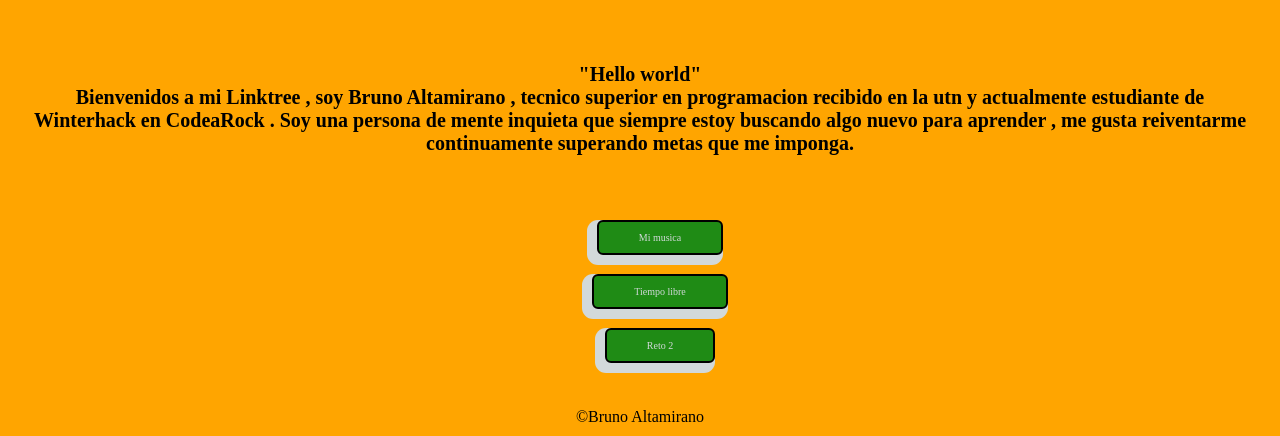
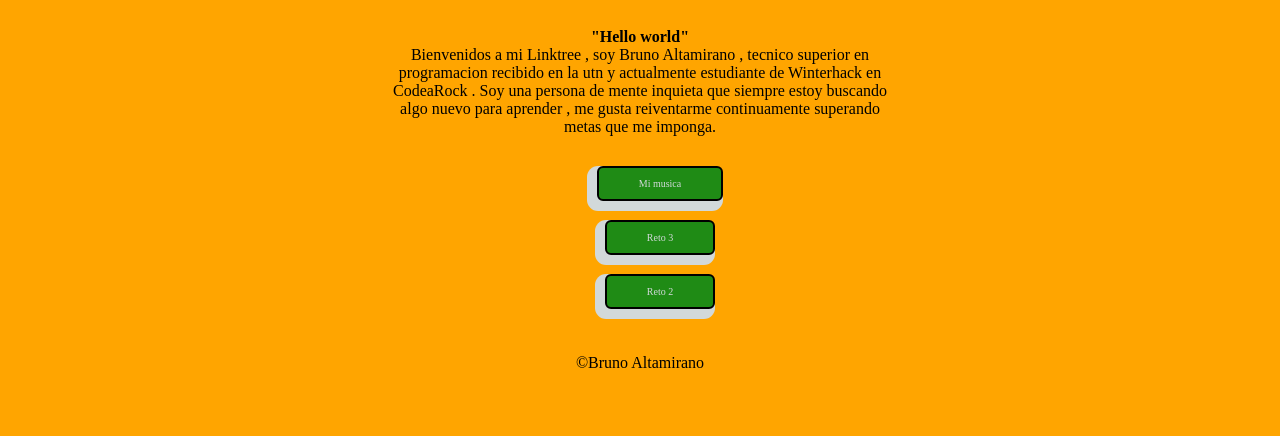
Before and after one commit to Bruno-90/Bruno-90.github.io, a plain HTML site: page index.html in a window 1280 px wide. Shown: the part 470-906 px from the top of the page. After the commit the page ends 852 px from the top, so only its background shows below. Drawn offline with Linux system fonts and the light colour scheme.

Commit message:
Update index.html

```diff
--- a/index.html
+++ b/index.html
@@ -49,13 +49,11 @@
   </header>
     <section>
     <P>
-      <h1><strong>"Hello world" </strong><br>
+      <strong>"Hello world" </strong><br>
        Bienvenidos a mi Linktree , soy Bruno Altamirano ,
        tecnico superior en programacion recibido en la utn y actualmente estudiante de Winterhack en CodeaRock .
        Soy una persona de mente inquieta que siempre estoy buscando algo nuevo
        para aprender , me gusta reiventarme continuamente superando metas que me imponga.
-
-    </h1>
     </P>
 
 
@@ -63,7 +61,7 @@
     <ul>
 
     <li><a href="https://open.spotify.com/user/21ljfjokgzhgc3kh2v4ferqiy" target="_blank" class="boton">Mi musica</a></li>
-    <li><a href="https://photos.app.goo.gl/EJS5qy5z6Bic3XeG6" target="_blank" class="boton">Tiempo libre</a></li>
+    <li><a href="Reto03/index.html" target="_blank" class="boton">Reto 3</a></a></li>
     <li><a href="Reto02/index.html" target="_blank" class="boton">Reto 2</a></li>
 
       </div>
```
